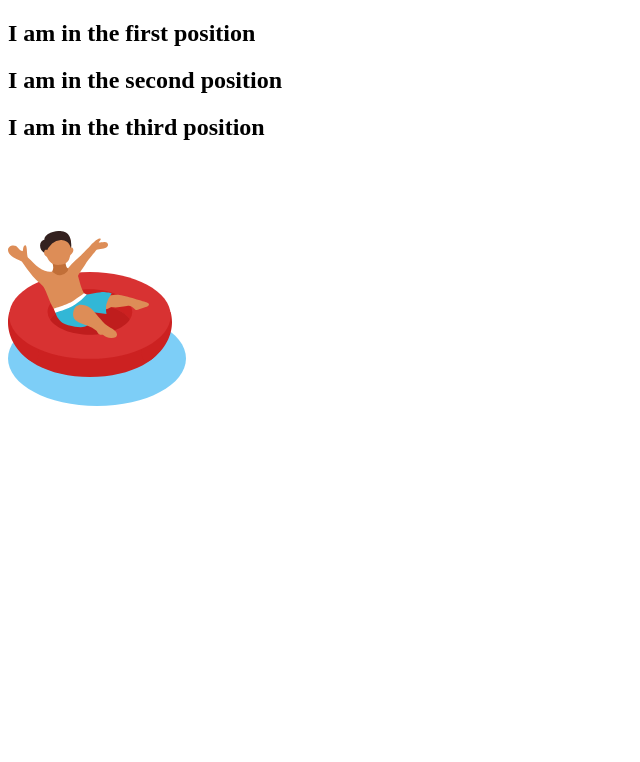
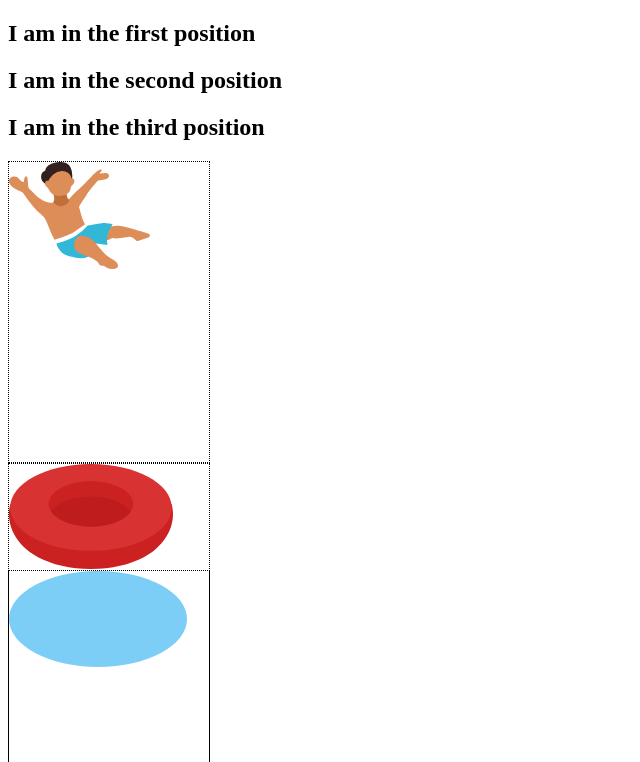
Before and after one commit to ranuakter/position, a plain HTML site: page Index.html in a window 1280 px wide. Shown: the top 762 px of the page, without its empty margins (0-640 px from the left). Drawn offline with Linux system fonts and the light colour scheme.

Commit message:
second commit

```diff
--- a/Index.html
+++ b/Index.html
@@ -19,16 +19,29 @@
         <h1>I am in the third position</h1>
 
     </section>
-    <section>
-        <div id="boy">
+    <section class="container">
+        <div class="dadavai" id="boy">
               <img src="boy.svg" alt="">
         </div>
-        <div id="ring">
+        <div class="dadavai" id="ring">
                <img src="ring.svg" alt="">
         </div>
-        <div id="water">
+        <div class="dadavai" id="water">
                 <img src="water.svg" alt="">
         </div>
+        <div class="dadavai"></div>
+        <div class="dadavai"></div>
+        <div class="dadavai"></div>
+        <div class="dadavai"></div>
+        <div class="dadavai"></div>
+        <div class="dadavai"></div>
+        <div class="dadavai"></div>
+        <div class="dadavai"></div>
+        <div class="dadavai"></div>
+        <div class="dadavai"></div>
+        <div class="dadavai"></div>
+        <div class="dadavai"></div>
+
 
     </section>
 
--- a/style.css
+++ b/style.css
@@ -15,18 +15,30 @@ div::after{
     width:200px;
 }*/
 #boy{
-    position: relative ;
-    top:70px;
+    position: sticky ;
+    top:140px;
     z-index: 3;
 
 }
 #ring{
-    position:relative ;
+    position:sticky ;
+    top:160px;
     z-index: 2;
 }
 #water{
-    position: relative;
-    top:-70px;
+    position:fixed;
+    top:570px;
     z-index: 1;
 
 }
+.container{
+    /*width: 200px;
+    height: 300px;
+    border: 1px dotted blueviolet;*/
+}
+.dadavai{
+    width:200px;
+    height: 300px;
+   border: 1px dotted black;
+
+}
```
